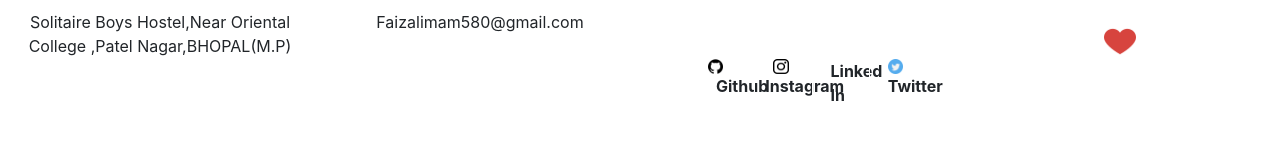
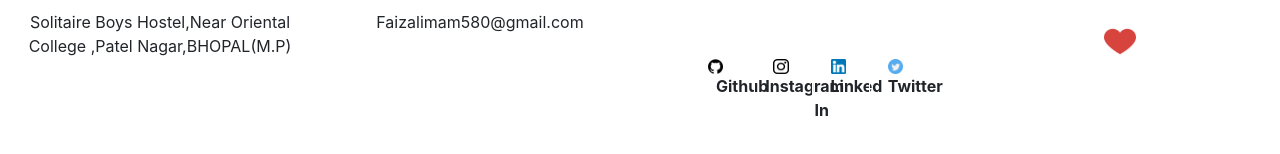
Before and after one commit to Faizalimam990/faizalimam990.github.io, a plain HTML site: page index.html in a window 1280 px wide. Shown: the part 2603-2757 px from the top of the page. Drawn offline with nearby package versions, Linux system fonts and the light colour scheme.

Commit message:
update index.html

```diff
--- a/index.html
+++ b/index.html
@@ -267,8 +267,8 @@
 
                 </div>
                 <div class="col-md-3">
-                  <href="https://www.linkedin.com/in/faizal-imam-45a561236/" img src="static/link.png" style="max-width: 30%; max-height: 70%;" class="ml-3 img-fluid">
-                  <p class="ml-3 font-weight-bold ">Linked In</p>
+                  <img src="static/link.png" style="max-width: 30%; max-height: 70%;" class="ml-3 img-fluid">
+                  <href="https://www.linkedin.com/in/faizal-imam-45a561236/" p class="ml-3 font-weight-bold ">Linked In</p>
 
                 </div>
                 <div class="col-md-3">
```
